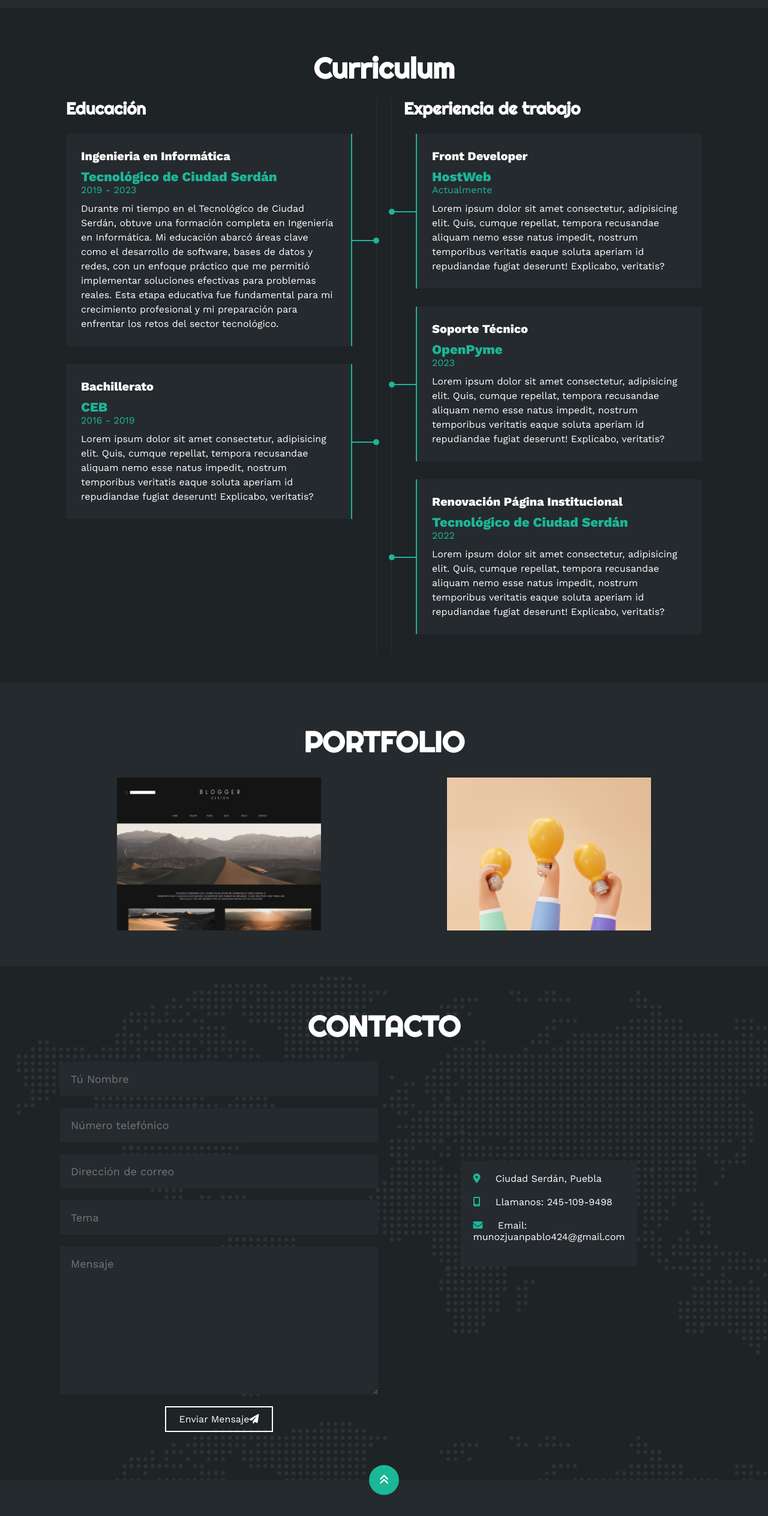
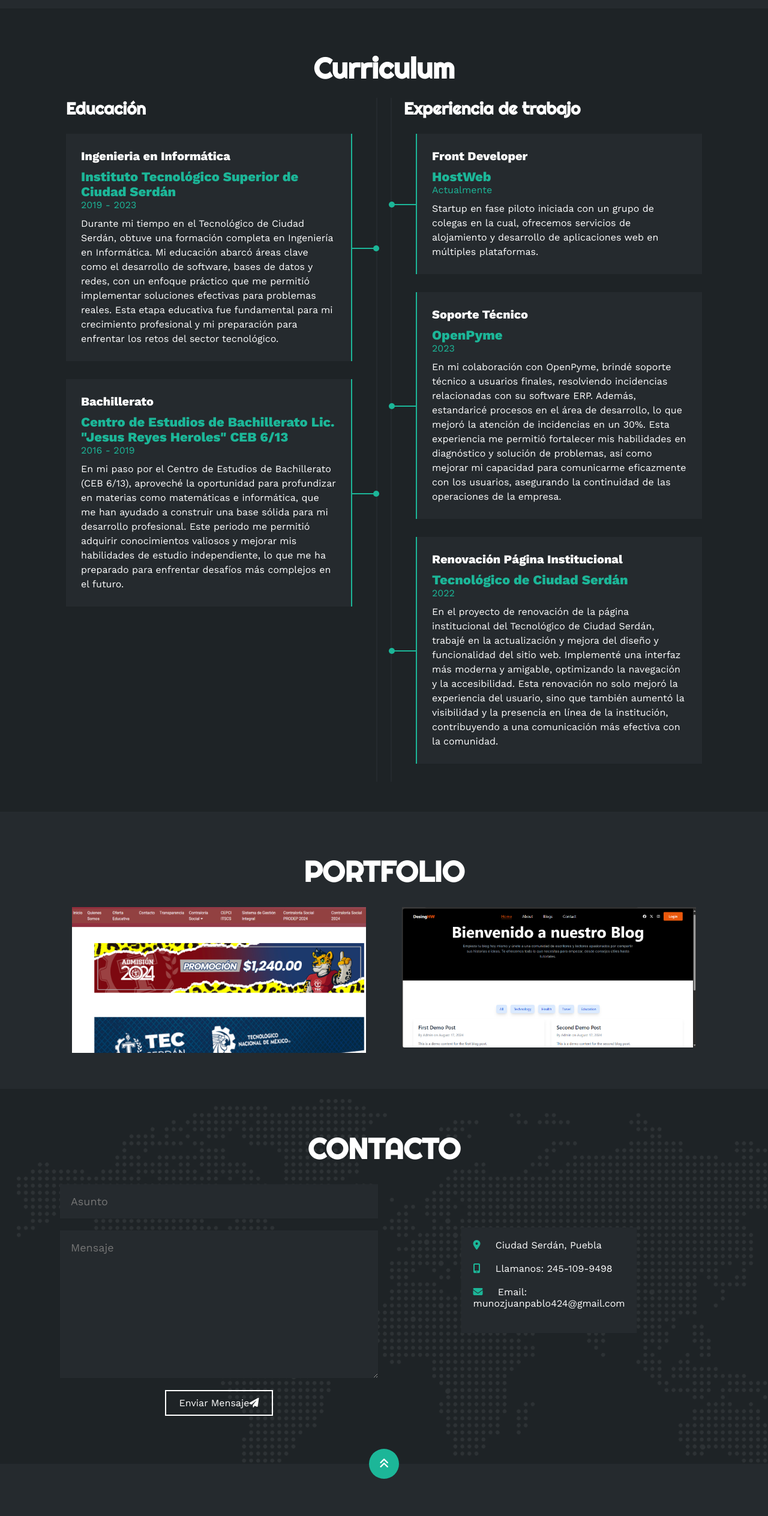
Before and after one commit to Pabl09/Portfolio, a plain HTML site: page index.html in a window 1280 px wide. Shown: the part 2154-4681 px from the top of the page at 60% size. Drawn offline with nearby package versions, Linux system fonts and the light colour scheme.

Commit message:
Update Project

```diff
--- a/estilo.css
+++ b/estilo.css
@@ -487,13 +487,15 @@
 }
 .portfolio .galeria .proyecto{
     position: relative;
-    max-width: 340px;
-    height: fit-content;
+    max-width: 490px; /* Ajusta según sea necesario */
     margin: 10px;
     cursor: pointer;
 }
 .portfolio .galeria .proyecto img{
     width: 100%;
+    height: auto; /* Permite que la imagen mantenga su proporción */
+    max-height: 440px; /* Ajusta la altura máxima si es necesario */
+    object-fit: cover; /* Mantiene la proporción de la imagen */
     display: block;
 }
 .portfolio .galeria .proyecto .overlay{
@@ -506,14 +508,15 @@
     display: flex;
     flex-direction: column;
     justify-content: center;
-    transition: 1s;
+    transition: opacity 0.4s ease; /* Reduce el tiempo de transición */
     font-size: 18px;
     letter-spacing: 3px;
     opacity: 0;
+    will-change: opacity; /* Mejora el rendimiento */
 }
 .portfolio .galeria .proyecto .overlay h3{
     margin-bottom: 20px;
-    transition: 1s;
+    transition: margin-bottom 0.4s ease; /* Reduce el tiempo de transición */
 }
 .portfolio .galeria .proyecto .overlay:hover{
     opacity: 1;
--- a/index.html
+++ b/index.html
@@ -221,7 +221,7 @@
                     <h3>Educación</h3>
                     <div class="item izq">
                         <h4>Ingenieria en Informática</h4>
-                        <span class="casa">Tecnológico de Ciudad Serdán</span>
+                        <span class="casa">Instituto Tecnológico Superior de Ciudad Serdán</span>
                         <span class="fecha">2019 - 2023</span>
                         <p>Durante mi tiempo en el Tecnológico de Ciudad Serdán, obtuve una formación completa en Ingeniería en
                             Informática. Mi educación abarcó áreas clave como el desarrollo de software, bases de datos y redes, con un
@@ -234,9 +234,12 @@
                     </div>
                     <div class="item izq">
                         <h4>Bachillerato</h4>
-                        <span class="casa">CEB</span>
+                        <span class="casa">Centro de Estudios de Bachillerato Lic. "Jesus Reyes Heroles" CEB 6/13</span>
                         <span class="fecha">2016 - 2019</span>
-                        <p>Lorem ipsum dolor sit amet consectetur, adipisicing elit. Quis, cumque repellat, tempora recusandae aliquam nemo esse natus impedit, nostrum temporibus veritatis eaque soluta aperiam id repudiandae fugiat deserunt! Explicabo, veritatis?</p>
+                        <p>En mi paso por el Centro de Estudios de Bachillerato (CEB 6/13), aproveché la oportunidad para profundizar en materias como
+                           matemáticas e informática, que me han ayudado a construir una base sólida para mi desarrollo profesional. Este periodo me
+                           permitió adquirir conocimientos valiosos y mejorar mis habilidades de estudio independiente, lo que me ha preparado para
+                           enfrentar desafíos más complejos en el futuro.</p>
                         <div class="conectori">
                             <div class="circuloi"></div>
                         </div>
@@ -249,7 +252,9 @@
                         <h4>Front Developer</h4>
                         <span class="casa">HostWeb</span>
                         <span class="fecha">Actualmente</span>
-                        <p>Lorem ipsum dolor sit amet consectetur, adipisicing elit. Quis, cumque repellat, tempora recusandae aliquam nemo esse natus impedit, nostrum temporibus veritatis eaque soluta aperiam id repudiandae fugiat deserunt! Explicabo, veritatis?</p>
+                        <p>Startup en fase piloto iniciada con un grupo de colegas en la cual, ofrecemos servicios de alojamiento y desarrollo de aplicaciones web
+                            en múltiples plataformas.
+                        </p>
                         <div class="conectord">
                             <div class="circulod"></div>
                         </div>
@@ -258,7 +263,10 @@
                         <h4>Soporte Técnico</h4>
                         <span class="casa">OpenPyme</span>
                         <span class="fecha">2023</span>
-                        <p>Lorem ipsum dolor sit amet consectetur, adipisicing elit. Quis, cumque repellat, tempora recusandae aliquam nemo esse natus impedit, nostrum temporibus veritatis eaque soluta aperiam id repudiandae fugiat deserunt! Explicabo, veritatis?</p>
+                        <p>En mi colaboración con OpenPyme, brindé soporte técnico a usuarios finales, resolviendo incidencias relacionadas con su
+                            software ERP. Además, estandaricé procesos en el área de desarrollo, lo que mejoró la atención de incidencias en un 30%.
+                            Esta experiencia me permitió fortalecer mis habilidades en diagnóstico y solución de problemas, así como mejorar mi capacidad
+                            para comunicarme eficazmente con los usuarios, asegurando la continuidad de las operaciones de la empresa.</p>
                         <div class="conectord">
                             <div class="circulod"></div>
                         </div>
@@ -267,7 +275,10 @@
                         <h4>Renovación Página Institucional</h4>
                         <span class="casa">Tecnológico de Ciudad Serdán</span>
                         <span class="fecha">2022</span>
-                        <p>Lorem ipsum dolor sit amet consectetur, adipisicing elit. Quis, cumque repellat, tempora recusandae aliquam nemo esse natus impedit, nostrum temporibus veritatis eaque soluta aperiam id repudiandae fugiat deserunt! Explicabo, veritatis?</p>
+                        <p>En el proyecto de renovación de la página institucional del Tecnológico de Ciudad Serdán, trabajé en la actualización y
+                            mejora del diseño y funcionalidad del sitio web. Implementé una interfaz más moderna y amigable, optimizando la navegación y
+                            la accesibilidad. Esta renovación no solo mejoró la experiencia del usuario, sino que también aumentó la visibilidad y la
+                            presencia en línea de la institución, contribuyendo a una comunicación más efectiva con la comunidad.</p>
                         <div class="conectord">
                             <div class="circulod"></div>
                         </div>
@@ -283,14 +294,14 @@
             <h2>PORTFOLIO</h2>
             <div class="galeria">
                 <div class="proyecto">
-                    <img src="img/p1.jpg" alt="">
+                    <img src="img/project 1.png" alt="">
                     <div class="overlay">
-                        <h3>Diseño Creativo</h3>
+                        <h3>Renovación página institucional</h3>
                         <p>Fotografía</p>
                     </div>
                 </div>
                 <div class="proyecto">
-                    <img src="img/p2.jpg" alt="">
+                    <img src="img/project 2.png" alt="">
                     <div class="overlay">
                         <h3>Diseño Blog WebSite</h3>
                         <p>Fotografía</p>
@@ -307,15 +318,18 @@
             <div class="fila">
                 <!-- Formulario -->
                 <div class="col">
-                    <input type="text" placeholder="Tú Nombre">
-                    <input type="text" placeholder="Número telefónico">
-                    <input type="email" placeholder="Dirección de correo">
-                    <input type="text" placeholder="Tema">
-                    <textarea name="" id="" cols="30" rows="10" placeholder="Mensaje"></textarea>
-                    <button>
+                <form action="" id="form">
+                    <!--<input type="text" id="name" name="name" placeholder="Tú Nombre">-->
+                    <!--<input type="text" placeholder="Número telefónico">-->
+                    <!--<input type="email" id="email" name="email" placeholder="Dirección de correo">-->
+                    <input type="text" id="subject" name="subject" placeholder="Asunto" required>
+                    <textarea name="mensaje" id="mensaje" cols="30" rows="10" placeholder="Mensaje" required></textarea>
+                    <button type="submit">
                         Enviar Mensaje<i class="fa-solid fa-paper-plane"></i>
                         <span class="overlay"></span>
                     </button>
+                    <a id="emailA"></a>
+                </form>
                 </div>
                 <!-- Mapa -->
                 <div class="col">
--- a/script.js
+++ b/script.js
@@ -40,7 +40,30 @@
     efectoHabilidades();
 }
 
+// Funcion para visualizar y descargar CV en formato PDF
 document.getElementById('download-btn').addEventListener('click', function() {
     var url = 'https://drive.google.com/file/d/1eCroWPYokCSTBeV4oMJoYL3oweIq8Tnj/view?usp=sharing';
     window.open(url, '_blank');
 });
+
+// Funcionalidad del formulario.
+
+const form = document.getElementById('form')
+const sendMail = document.getElementById('emailA')
+
+function handleSendEmail(event){
+    event.preventDefault()
+    const fd = new FormData(this)
+
+    sendMail.setAttribute(
+        'href',
+        `mailTo:munozjuanpablo424@gmail.com?subject=${fd.get('subject')}&body=${fd.get('mensaje')}`
+    )
+
+     // Limpiar el formulario
+     form.reset();
+
+    sendMail.click()
+}
+
+form.addEventListener('submit', handleSendEmail)
```
Also changed, not shown: img/p1.jpg (deleted), img/p2.jpg (deleted), img/project 1.png (added), img/project 2.png (added).
